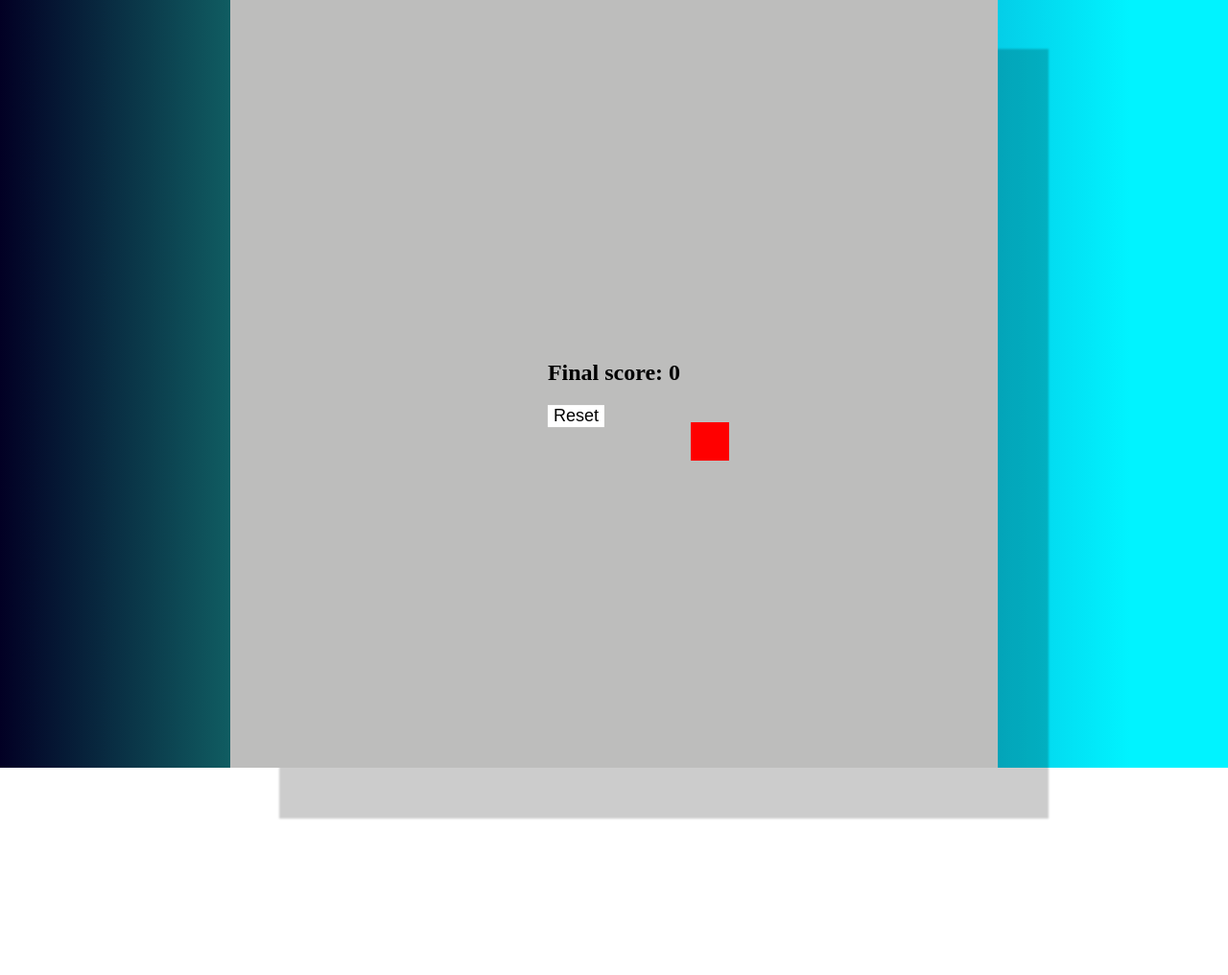
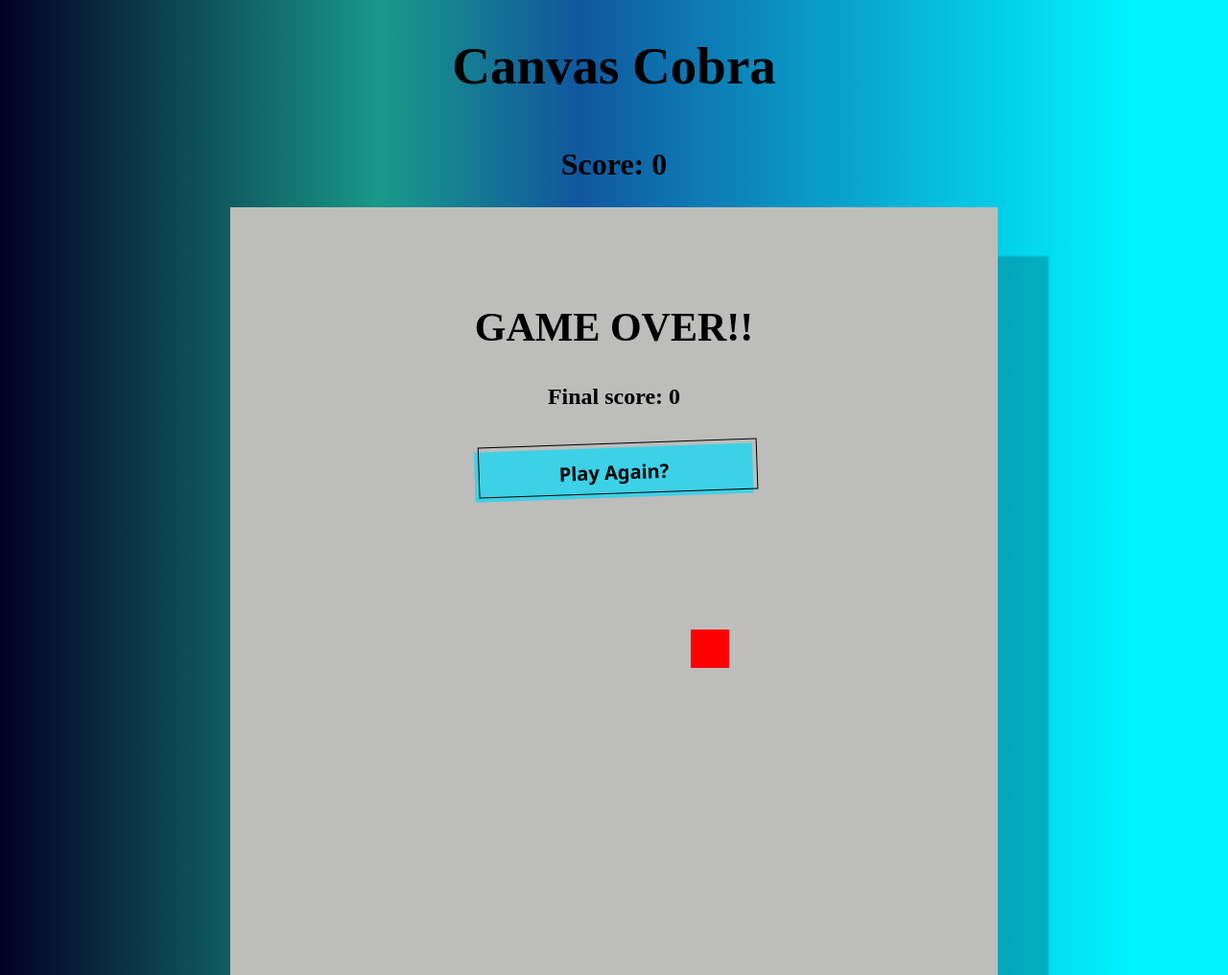
Before and after one commit to Habbski/Canvas-Cobra, a plain HTML site: page index.html in a window 1280 px wide. Shown: the whole page at 96% size. Before the commit the page ends 800 px from the top, so only its background shows below. Drawn offline with Linux system fonts and the light colour scheme.

Commit message:
made more styling css changes

```diff
--- a/food.js
+++ b/food.js
@@ -5,7 +5,7 @@ class Food {
       this.snake = snake;
       this.width = 40;
       this.height = 40;
-      this.changePosition(); // Endret for å sette startposisjon ved konstruksjon
+      this.changePosition();
 
       setInterval(() => {
         this.changePosition();
--- a/game.js
+++ b/game.js
@@ -11,6 +11,8 @@ const pointsDisplay = document.getElementById('points-display');
 const gridSize = 40;
 const gridCount = 20;
 
+let isGameover = false;
+
 canvas.width = gridSize * gridCount;
 canvas.height = gridSize * gridCount;
 
@@ -19,25 +21,26 @@ const apple = new Food(ctx, canvas, snake);
 
 function gameOver() {
   snake.velocity = 0;
-  resetBtn.style.display = 'block';
-  finalScore.style.display = 'block';
+  document.getElementById('gameover-display').style.display = 'block';
   finalScore.innerText = `Final score: ${snake.points}`;
+  isGameover = true;
 }
 
 resetBtn.addEventListener('click', () => {
   snake.reset();
-  resetBtn.style.display = 'none';
-  finalScore.style.display = 'none';
+  apple.changePosition();
+  document.getElementById('gameover-display').style.display = 'none';
+  isGameover = false;
 });
 
-let animationFrameId;
+if (!isGameover) {
+  function gameLoop(timestamp) {
+    ctx.clearRect(0, 0, canvas.width, canvas.height);
+    snake.update(apple, timestamp);
+    apple.update();
+    pointsDisplay.innerText = `Score: ${snake.points}`;
 
-function gameLoop(timestamp) {
-  ctx.clearRect(0, 0, canvas.width, canvas.height);
-  snake.update(apple, timestamp);
-  apple.update();
-  pointsDisplay.innerText = `Points ${snake.points.value}`;
-
-  animationFrameId = requestAnimationFrame(gameLoop);
+    requestAnimationFrame(gameLoop);
+  }
+  gameLoop();
 }
-gameLoop();
--- a/index.html
+++ b/index.html
@@ -7,11 +7,15 @@
     <title>Canvas Cobra</title>
   </head>
   <body>
-    <h2 id="points-display"></h2>
-    <canvas></canvas>
-    <div id="gameover-display">
-      <h2 id="final-score"></h2>
-      <button id="reset-button">Reset</button>
+    <div id="game-container">
+      <h1>Canvas Cobra</h1>
+      <h2 id="points-display"></h2>
+      <canvas></canvas>
+      <div id="gameover-display">
+        <h2 id="game-over">GAME OVER!!</h2>
+        <h2 id="final-score"></h2>
+        <button id="reset-button">Play Again?</button>
+      </div>
     </div>
 
     <script type="module" src="game.js"></script>
--- a/style.css
+++ b/style.css
@@ -1,10 +1,6 @@
 body {
   margin: 0;
   overflow: hidden;
-  display: flex;
-  flex-direction: column;
-  align-items: center;
-  background: rgb(2, 0, 36);
   background: linear-gradient(
     90deg,
     rgba(2, 0, 36, 1) 0%,
@@ -12,44 +8,102 @@ body {
     rgba(17, 87, 158, 1) 47%,
     rgba(0, 243, 255, 1) 92%
   );
+  display: flex;
+  flex-direction: column;
+  align-items: center;
+  justify-content: center; /* Sentrerer vertikalt */
+  min-height: 100vh; /* Gjør at body fyller hele vindushøyden */
+}
+
+h1 {
+    font-size: 55px;
+}
+
+#game-container {
+  display: flex;
+  flex-direction: column;
+  align-items: center;
 }
 
 #points-display {
-  margin-bottom: 20px;
-  color: white;
-  font-size: 24px;
+  margin-top: 1rem;
+  font-size: 32px;
 }
 
 canvas {
-  position: fixed;
-  top: 50%;
-  left: 50%;
-  transform: translate(-50%, -50%);
   background-color: rgb(189, 189, 188);
   box-shadow: 52px 52px 2px 1px rgba(0, 0, 0, 0.2);
 }
 
 #gameover-display {
-  display: block;
+  display: none;
   position: fixed;
   top: 50%;
   left: 50%;
   transform: translate(-50%, -50%);
-  padding: 10px 20px;
+  text-align: center;
 }
 
-#reset-button {
-  display: none;
-  background-color: white;
-  border: none;
-  cursor: pointer;
-  font-size: 18px;
-}
-
-#reset-button:hover {
-  background-color: lightgrey;
+#game-over {
+  font-size: 42px;
 }
 
 #final-score {
-  display: none;
+  font-size: 24px;
+  margin-bottom: 40px; /* legger til litt plass mellom score og reset-knappen */
 }
+
+/* CSS btn by Alpine Day*/
+#reset-button {
+  background-color: #3dd1e7;
+  border: 0 solid #e5e7eb;
+  box-sizing: border-box;
+  color: #000000;
+  display: flex;
+  font-family: ui-sans-serif, system-ui, -apple-system, system-ui, 'Segoe UI',
+    Roboto, 'Helvetica Neue', Arial, 'Noto Sans', sans-serif,
+    'Apple Color Emoji', 'Segoe UI Emoji', 'Segoe UI Symbol', 'Noto Color Emoji';
+  font-size: 1rem;
+  font-weight: 700;
+  justify-content: center;
+  line-height: 1.75rem;
+  padding: 0.75rem 1.65rem;
+  position: relative;
+  text-align: center;
+  text-decoration: none #000000 solid;
+  text-decoration-thickness: auto;
+  width: 100%;
+  max-width: 460px;
+  position: relative;
+  cursor: pointer;
+  transform: rotate(-2deg);
+  user-select: none;
+  -webkit-user-select: none;
+  touch-action: manipulation;
+}
+
+#reset-button:focus {
+  outline: 0;
+}
+
+#reset-button:after {
+  content: '';
+  position: absolute;
+  border: 1px solid #000000;
+  bottom: 4px;
+  left: 4px;
+  width: calc(100% - 1px);
+  height: calc(100% - 1px);
+}
+
+#reset-button:hover:after {
+  bottom: 2px;
+  left: 2px;
+}
+
+@media (min-width: 768px) {
+  #reset-button {
+    padding: 0.75rem 3rem;
+    font-size: 1.25rem;
+  }
+}
```
